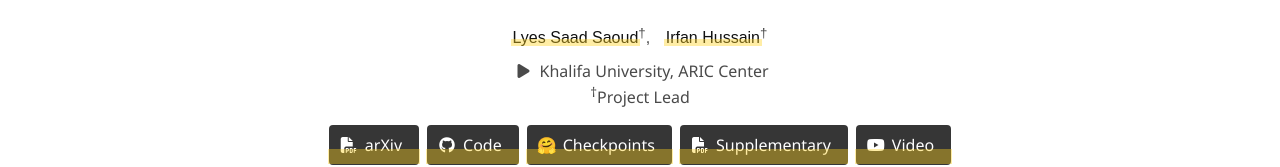
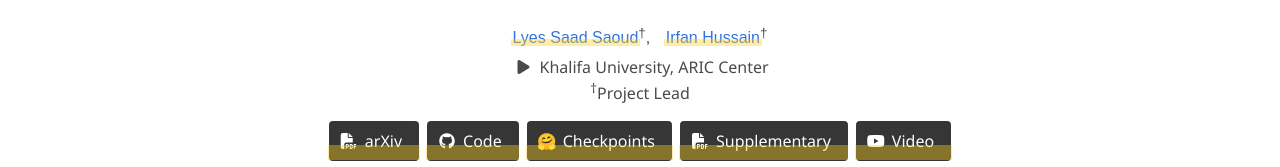
Before and after one commit to LyesSaadSaoud/KINETIQA-, a plain HTML site: page index.html in a window 1280 px wide. Shown: the part 174-341 px from the top of the page. Drawn offline with nearby package versions, Linux system fonts and the light colour scheme; some icons are missing; a web font is replaced by a local one.

Commit message:
Update index.html

```diff
--- a/index.html
+++ b/index.html
@@ -44,13 +44,17 @@
       <h2 class="subtitle is-4">Kinematic Integration Network with Enhanced Temporal Intelligence and Quality-driven Attention</h2>
 
       <!-- Authors -->
-      <div class="is-size-5 publication-authors" style="margin-top: 1rem;">
-        <span class="author-block"><a href="https://www.linkedin.com/in/lyes-saad-saoud/" target="_blank">Lyes Saad Saoud</a><sup>†</sup>,</span>
-        <span class="author-block"><a href="https://www.linkedin.com/in/irfan-hussain/" target="_blank">Irfan Hussain</a><sup>†</sup></span>
+      <div class="is-size-5 publication-authors mt-3">
+        <span class="author-block">
+          <a href="https://saadsaoudlyes3.wixsite.com/robotvision" class="has-text-link" target="_blank">Lyes Saad Saoud</a><sup>†</sup>,
+        </span>
+        <span class="author-block">
+          <a href="https://www.linkedin.com/in/irfan-hussain/" class="has-text-link" target="_blank">Irfan Hussain</a><sup>†</sup>
+        </span>
       </div>
 
       <!-- Affiliation -->
-      <div class="is-size-6" style="margin-top: 0.5rem;">
+      <div class="is-size-6 mt-1">
         <span class="icon"><i class="fas fa-play"></i></span> Khalifa University, ARIC Center
         <br><sup>†</sup>Project Lead
       </div>
@@ -76,6 +80,7 @@
     </div>
   </div>
 </section>
+
 <!-- Teaser video -->
 <section class="hero teaser">
   <div class="container is-max-desktop">
```
